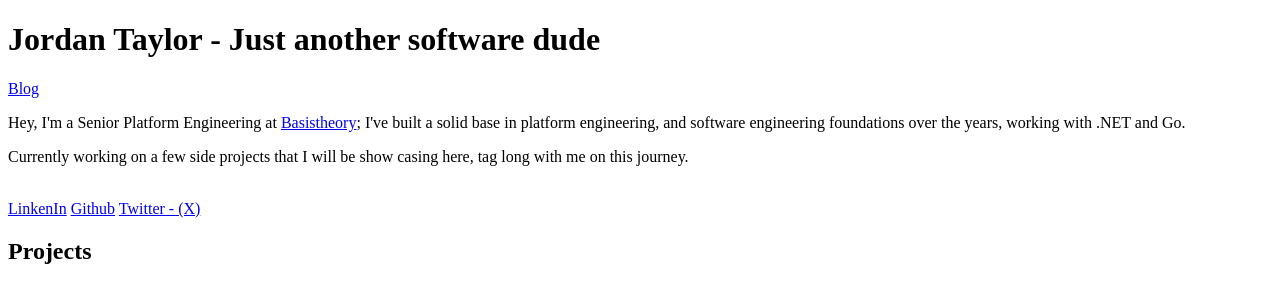
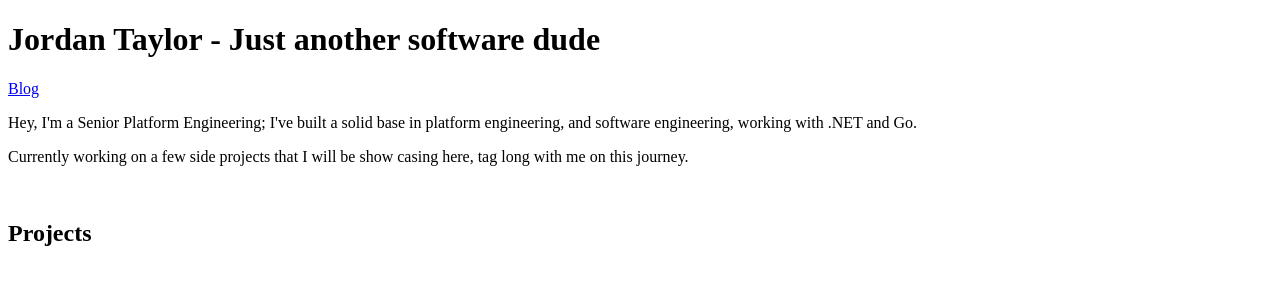
Before and after one commit to JustJordanT/ml-resume, a SvelteKit app: page / in a window 1280 px wide. Shown: the top 302 px of the page. Built offline with nearby package versions, Linux system fonts and the light colour scheme.

Commit message:
Update +page.svelte

```diff
--- a/src/routes/+page.svelte
+++ b/src/routes/+page.svelte
@@ -3,12 +3,8 @@
 <a href="https://blog.justjordant.com">Blog</a>
 
 
-<p>Hey, I'm a Senior Platform Engineering at <a href="https://Basistheory.com">Basistheory</a>; I've built a solid base in platform engineering, and software engineering foundations over the years, working with .NET and Go.</p>
+<p>Hey, I'm a Senior Platform Engineering; I've built a solid base in platform engineering, and software engineering, working with .NET and Go.</p>
 <p>Currently working on a few side projects that I will be show casing here, tag long with me on this journey.</p>
 <br/>
 
-<a href="https://www.linkedin.com/in/justjordant/">LinkenIn</a>
-<a href="https://github.com/JustJordanT">Github</a>
-<a href="https://twitter.com/Just_Jordan_T">Twitter - (X)</a>
-
 <h2>Projects</h2>
```
